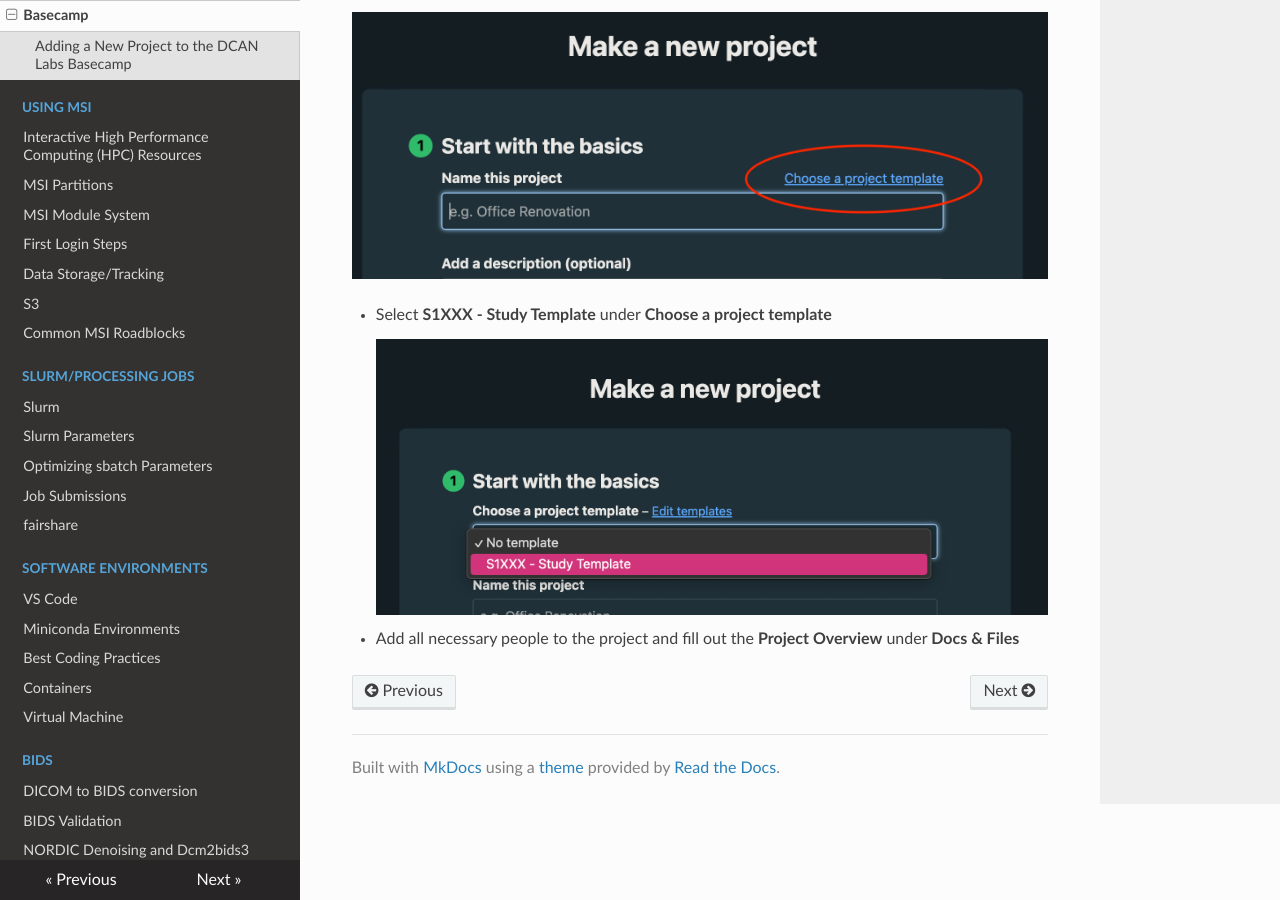
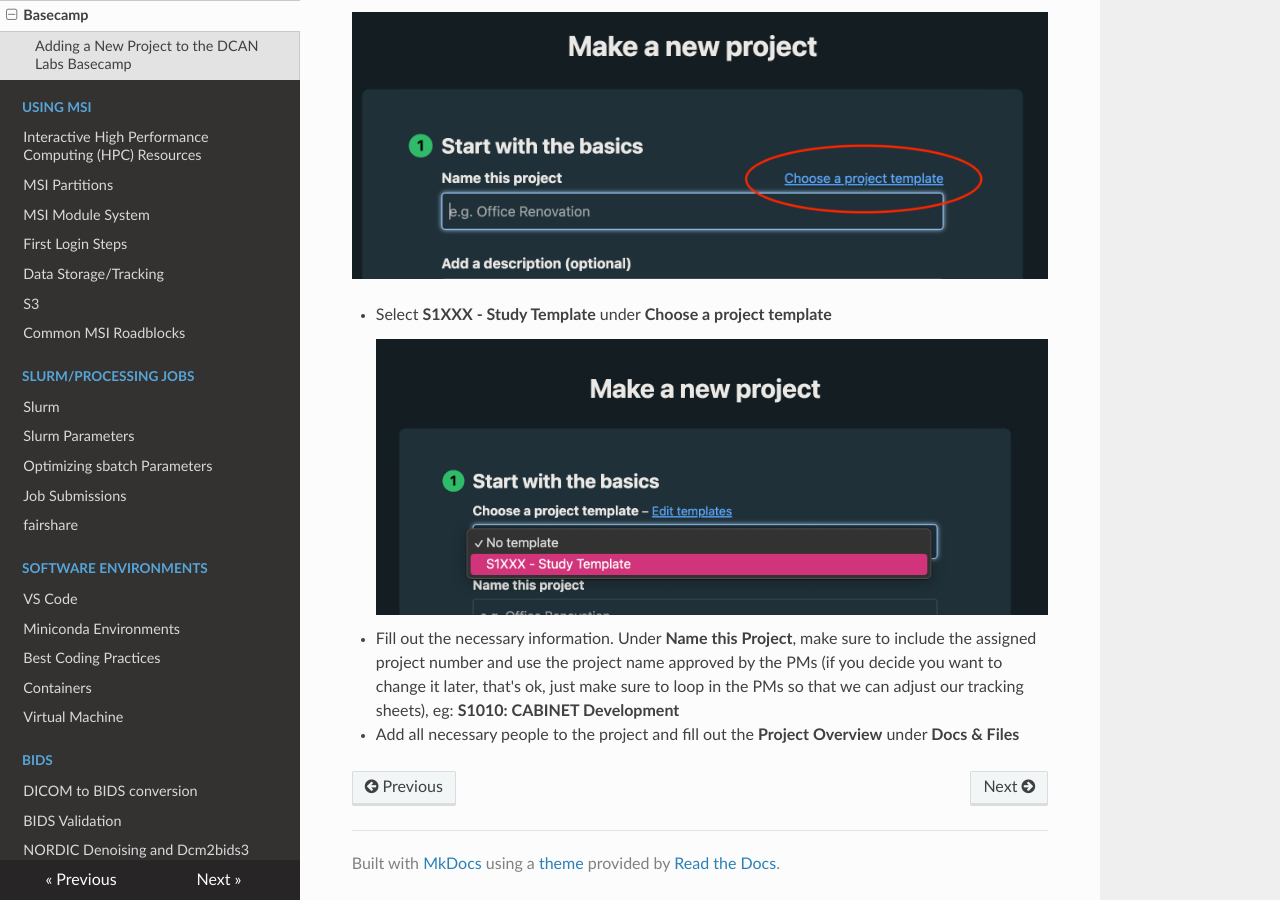
Before and after one commit to DCAN-Labs/cdni-brain, an MkDocs documentation site: the page built from docs/basecamp.md, in a window 1280 px wide and 900 px high, scrolled down 564 px. Built offline with MkDocs 1.6.1, drawn with Linux system fonts in a browser that asks for light colours; nearby versions of some CDN libraries.

Commit message:
Update basecamp.md
added info about how to name project when setting up basecamp

```diff
--- a/docs/basecamp.md
+++ b/docs/basecamp.md
@@ -19,4 +19,6 @@ Fill out the [Project Request Form](https://forms.gle/1ddNGf6pbe5WE2QV8) to requ
 
     ![select_study_template](img/select_study_template.png)
 
+ - Fill out the necessary information. Under **Name this Project**, make sure to include the assigned project number and use the project name approved by the PMs (if you decide you want to change it later, that's ok, just make sure to loop in the PMs so that we can adjust our tracking sheets), eg: **S1010: CABINET Development**
+
  - Add all necessary people to the project and fill out the **Project Overview** under **Docs & Files**
```
